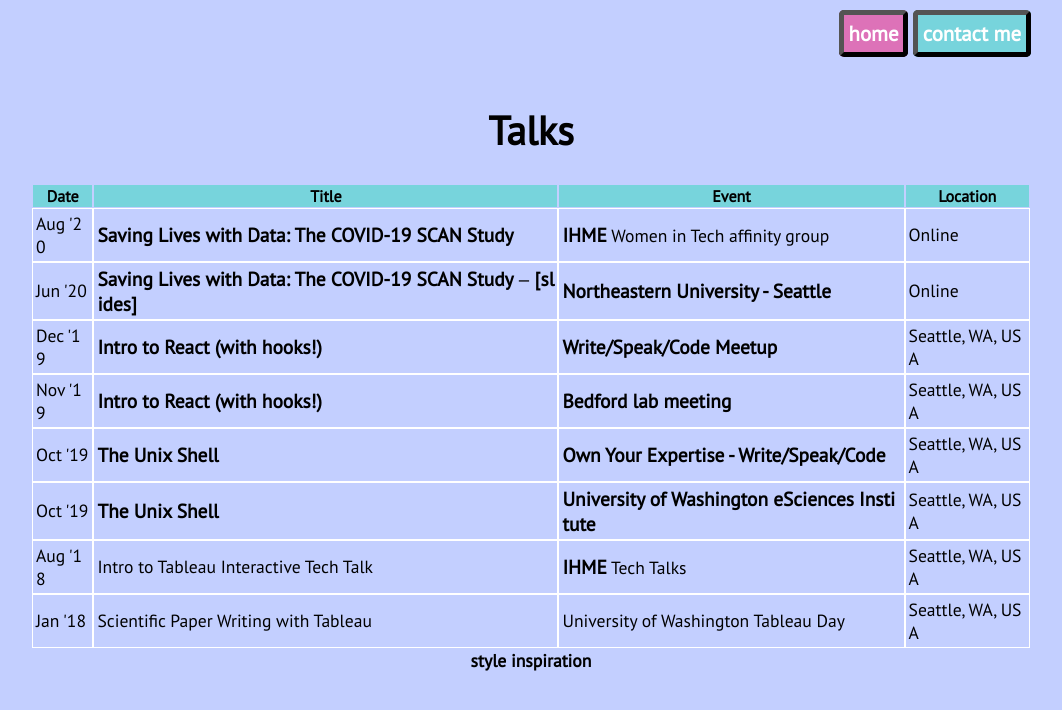
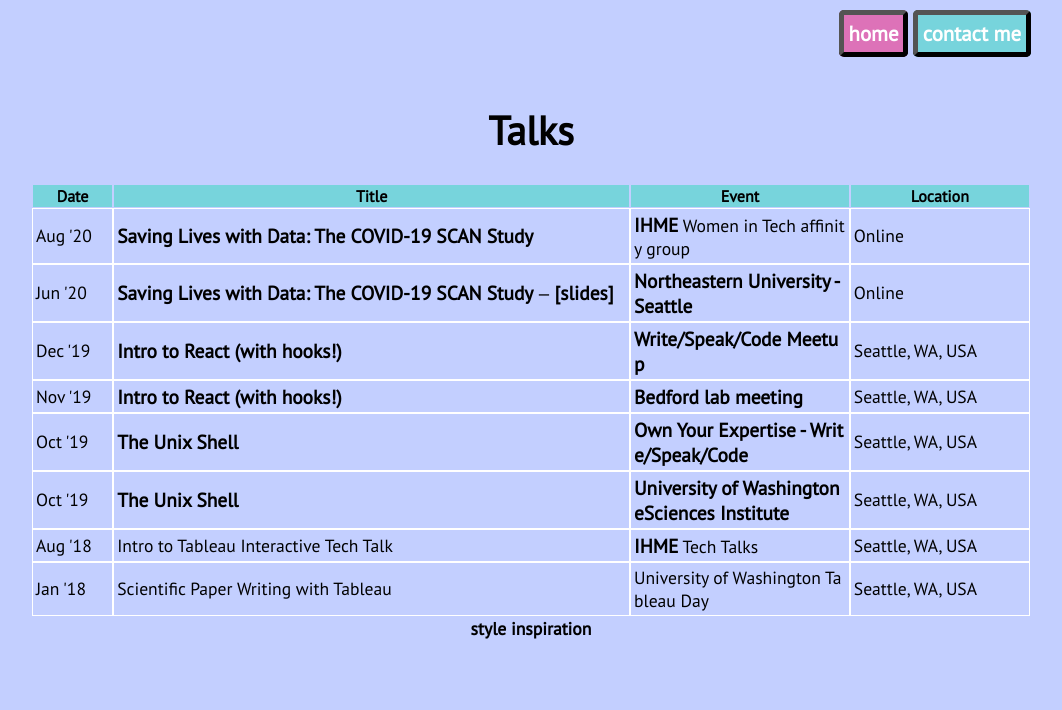
Before and after one commit to kairstenfay/kairstenfay.github.io, a Jekyll site: the page built from talks/index.html, in a window 1280 px wide. Shown: the top 710 px of the page, without its empty margins (109-1171 px from the left). Built offline with Jekyll 4.4.1, drawn with Linux system fonts in a browser that asks for light colours.

Commit message:
talks: set column widths

```diff
--- a/talks/index.html
+++ b/talks/index.html
@@ -6,6 +6,12 @@ title: Talks by Kairsten
 <h1 class="title">Talks</h1>
 <div id="talks"></div>
     <table>
+        <colgroup>
+            <col span="1" style="width: 8%;">
+            <col span="1" style="width: 52%;">
+            <col span="1" style="width: 22%;">
+            <col span="1" style="width: 18%;">
+         </colgroup>
         <tr>
           <th>Date</th>
           <th>Title</th>
```
